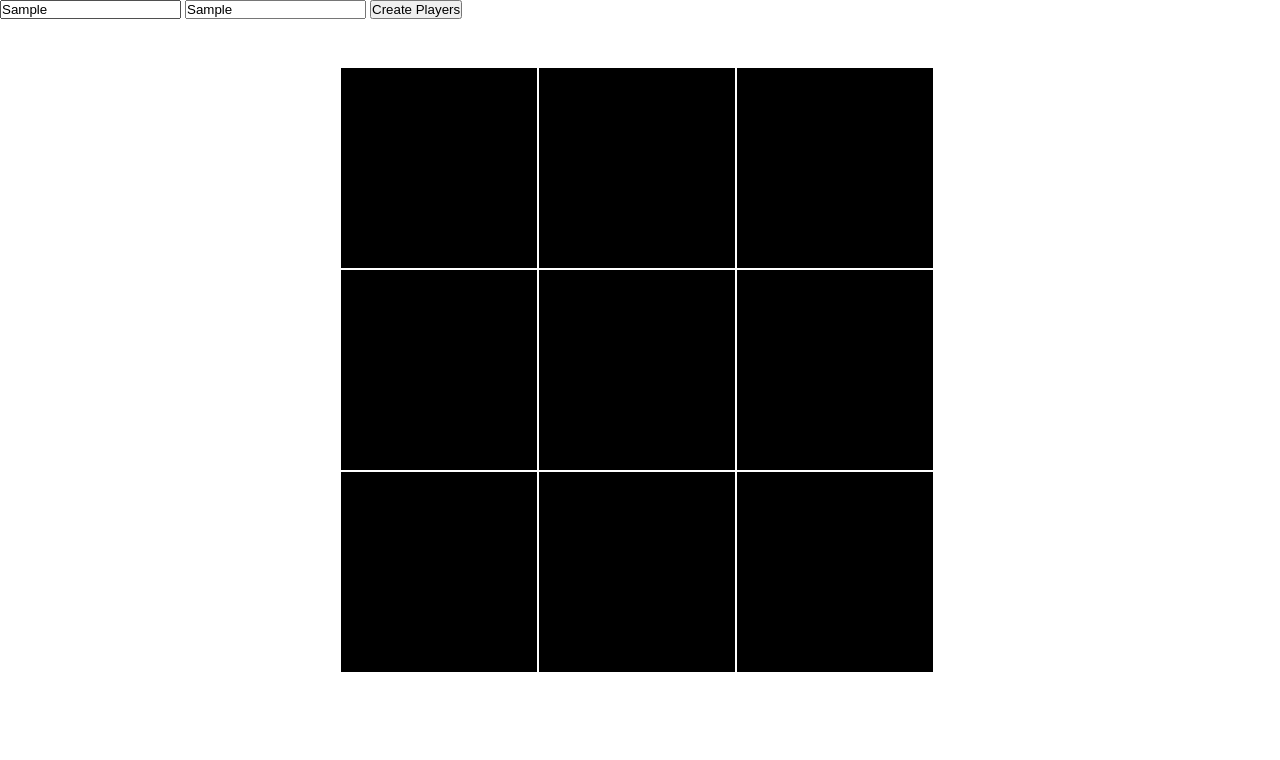
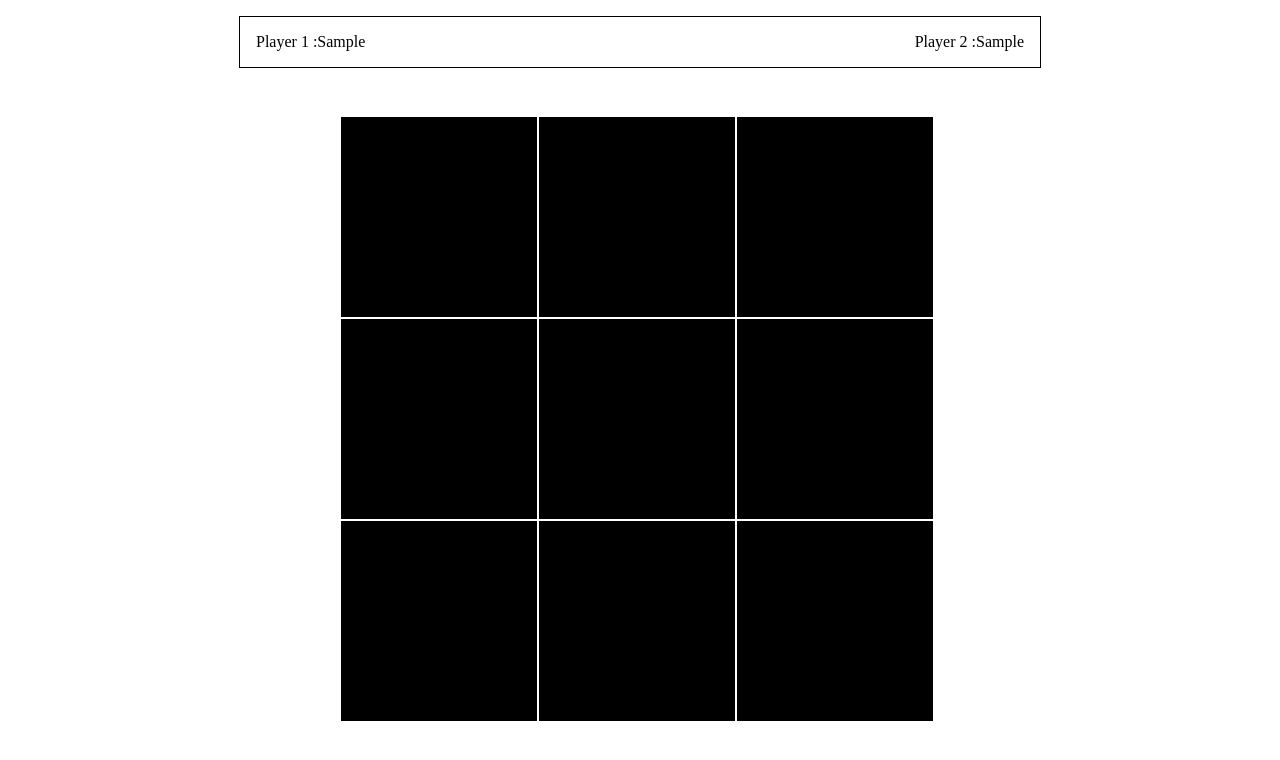
Before and after one commit to stratospherique/Tic-Tac-toe-JS-, a plain HTML site: page index.html in a window 1280 px wide. Both pictures are taken after typing "Sample", "Sample" into the empty fields and a click on the button "Create Players". Drawn offline with Linux system fonts and the light colour scheme.

Commit message:
add gameplay scenario for starting the game

```diff
--- a/app.js
+++ b/app.js
@@ -28,6 +28,7 @@ const Players = () => {
   const getPlayers = () => {return players}
   const add = function(player){
     players.push(player)
+    return player
   }
   return {
     getPlayers,add
@@ -35,7 +36,8 @@ const Players = () => {
 }
 
 const PlayerFactory = (name,mark) => {
-  return { name ,mark};
+  const getPlayerName = () => name;
+  return { name ,mark,getPlayerName};
 }
 
 const CheckWin = () => {
@@ -63,7 +65,9 @@ const UIController = () => {
   return {
       playerOneInput: document.querySelector('.nameInput-1'),
       playerTwoInput: document.querySelector('.nameInput-2'),
-      cellOne: document.getElementById("cell-1")
+      cellOne: document.getElementById("cell-1"),
+      board: document.querySelector('.board'),
+      inputDetails: document.querySelector('.player-details')
   }
 }
 
@@ -84,6 +88,13 @@ const GameRunner = (() => {
   const createPlayers = () => {
     const player1 = playersList.add(PlayerFactory(UIController().playerOneInput.value,"X"));
     const player2 = playersList.add(PlayerFactory(UIController().playerTwoInput.value,"O"));
+    UIController().board.classList.remove('hide');
+    const html = `
+      <div><span>Player 1 :</span><span>${player1.getPlayerName()}</span></div>
+      <div><span>Player 2 :</span><span>${player2.getPlayerName()}</span></div>
+    `
+    UIController().inputDetails.innerHTML = html;
+    UIController().inputDetails.classList.add("ongoing")
   }
 
   return {playersList,createPlayers}
--- a/index.html
+++ b/index.html
@@ -8,11 +8,14 @@
   <title>Document</title>
 </head>
 <body>
-  <input type="text" placeholder="Player 1 Name" class="nameInput-1">
-  <input type="text" placeholder="Player 2 Name" class="nameInput-2">
-  <button id="createP">Create Players</button>
+  <div class="player-details">
+      <input type="text" placeholder="Player 1 Name" class="nameInput-1">
+      <input type="text" placeholder="Player 2 Name" class="nameInput-2">
+      <button id="createP">Create Players</button>
+  </div>
 
-  <div class="Board">
+
+  <div class="board hide">
     <div class="cell" id ="cell-1" onclick="clickChange(this.id)"></div>
     <div class="cell" id ="cell-2" onclick="clickChange(this.id)"></div>
     <div class="cell" id ="cell-3" onclick="clickChange(this.id)"></div>
--- a/main.css
+++ b/main.css
@@ -3,9 +3,23 @@
   margin: 0;
 }
 
+.player-details {
+  margin: 1rem auto;
+  width: 60vw;
+  padding: 1rem;
+  border: 1px solid;
+  display: flex;
+}
 
+.ongoing {
+  justify-content: space-between;
+}
 
-.Board {
+.player-details > input {
+  margin: 0 .5rem;
+}
+
+.board {
   width: 600px;
   height: 600px;
   margin: 3rem auto;
@@ -16,6 +30,10 @@
     "top top top"
     "mid mid mid"
     "dow dow dow"
+}
+
+.hide {
+  display: none;
 }
 
 .cell {
```
